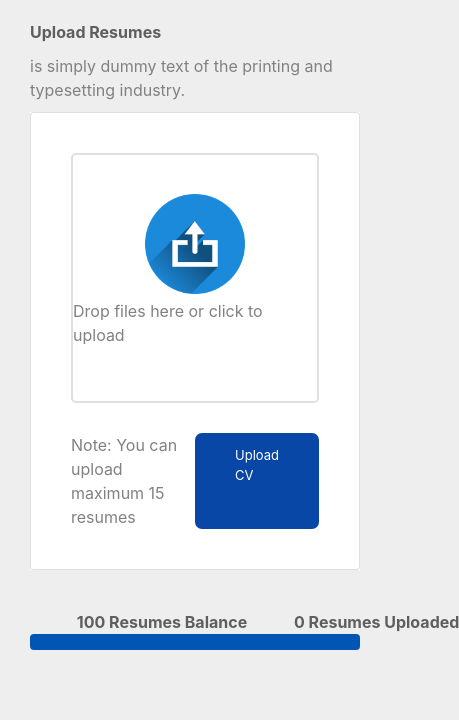
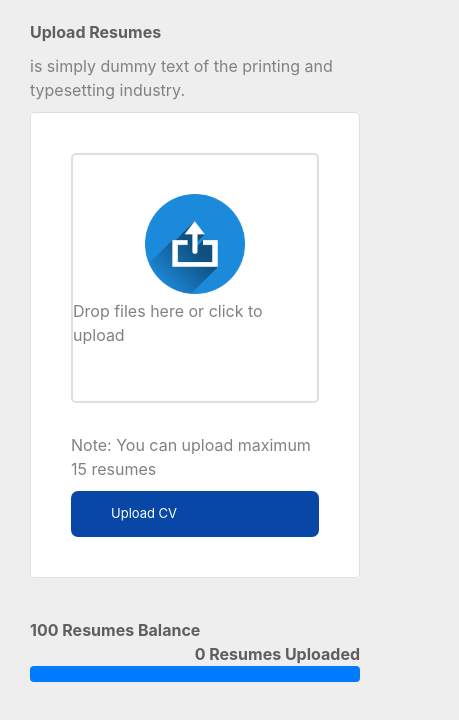
Before and after one commit to QaysTrad/elevatus-assinmenet, a React (Create React App) app: page /upload in a window 390 px wide. Shown: the top 720 px of the page, 459 px wide, since content can reach past the window. Built offline with nearby package versions, Linux system fonts and the light colour scheme.

Commit message:
fix upload responsive

```diff
--- a/src/Container/UploadCV/Upload.js
+++ b/src/Container/UploadCV/Upload.js
@@ -1,10 +1,12 @@
-import React, { useState } from "react";
+import React, { useState, useEffect } from "react";
 import { ProgressBar, Card } from "react-bootstrap";
 import Dropzone from "react-dropzone";
 import uploadPhoto from "../../Assets/Images/upload-1118929_640.png";
 import { toast } from "react-toastify";
 
 const Upload = ({ history }) => {
+  const size = useWindowSize();
+
   const [state, setState] = useState({
     numberOfUpload: 0,
     numberOfBalance: 15,
@@ -86,23 +88,34 @@ const Upload = ({ history }) => {
         </Card>
       </div>
       <div className="progress-container">
-        <div style={{ display: "flex" }}>
+        <div className="progress-content">
           <div
-            style={{
-              width: `${Math.round(
-                (parseInt(state.numberOfBalance, 10) / 15) * 100
-              ) + 20}%`,
-              textAlign: "center"
-            }}
+            style={
+              size.width < 630
+                ? {}
+                : {
+                    width: `${Math.round(
+                      (parseInt(state.numberOfBalance, 10) / 15) * 100
+                    ) + 20}%`,
+                    textAlign: "center"
+                  }
+            }
             className="progress-text"
           >
             {Math.round((parseInt(state.numberOfBalance, 10) / 15) * 100)}{" "}
             Resumes Balance
           </div>
           <div
-            style={{
-              width: `${Math.round((state.numberOfUpload / 15) * 100) + 20}%`
-            }}
+            style={
+              size.width < 630
+                ? {
+                    width: "100%"
+                  }
+                : {
+                    width: `${Math.round((state.numberOfUpload / 15) * 100) +
+                      20}%`
+                  }
+            }
             className="progress-text"
           >
             {Math.round((state.numberOfUpload / 15) * 100)} Resumes Uploaded
@@ -134,4 +147,32 @@ const Upload = ({ history }) => {
   );
 };
 
+const useWindowSize = () => {
+  const isClient = typeof window === "object";
+
+  const getSize = () => {
+    return {
+      width: isClient ? window.innerWidth : undefined,
+      height: isClient ? window.innerHeight : undefined
+    };
+  };
+
+  const [windowSize, setWindowSize] = useState(getSize);
+
+  useEffect(() => {
+    if (!isClient) {
+      return false;
+    }
+
+    function handleResize() {
+      setWindowSize(getSize());
+    }
+
+    window.addEventListener("resize", handleResize);
+    return () => window.removeEventListener("resize", handleResize);
+  });
+
+  return windowSize;
+};
+
 export default Upload;
--- a/src/Style/Container/_Upload.scss
+++ b/src/Style/Container/_Upload.scss
@@ -61,12 +61,19 @@
             .bottom-text {
                 color: $light-gray;
             }
-
+            @media (max-width: 630px) {
+                .bottom-text {
+                    margin-bottom: 10px;
+                }
+                flex-direction: column;
+            }
         }
     }
 
     .progress-container {
         margin: 40px 0;
+        .progress-content {
+            display: flex;
             .progress-text {
                 text-align: end;
                 font-weight: bold;
@@ -79,6 +86,11 @@
                 }
                 .pg2 {
                     background-color: #5b626b;
+                }
+            }
+            @media (max-width: 400px) {
+                flex-direction: column;
+                align-items: flex-start;
             }
         }
     }
```
Lines whose indentation alone changed are shown as unchanged.
